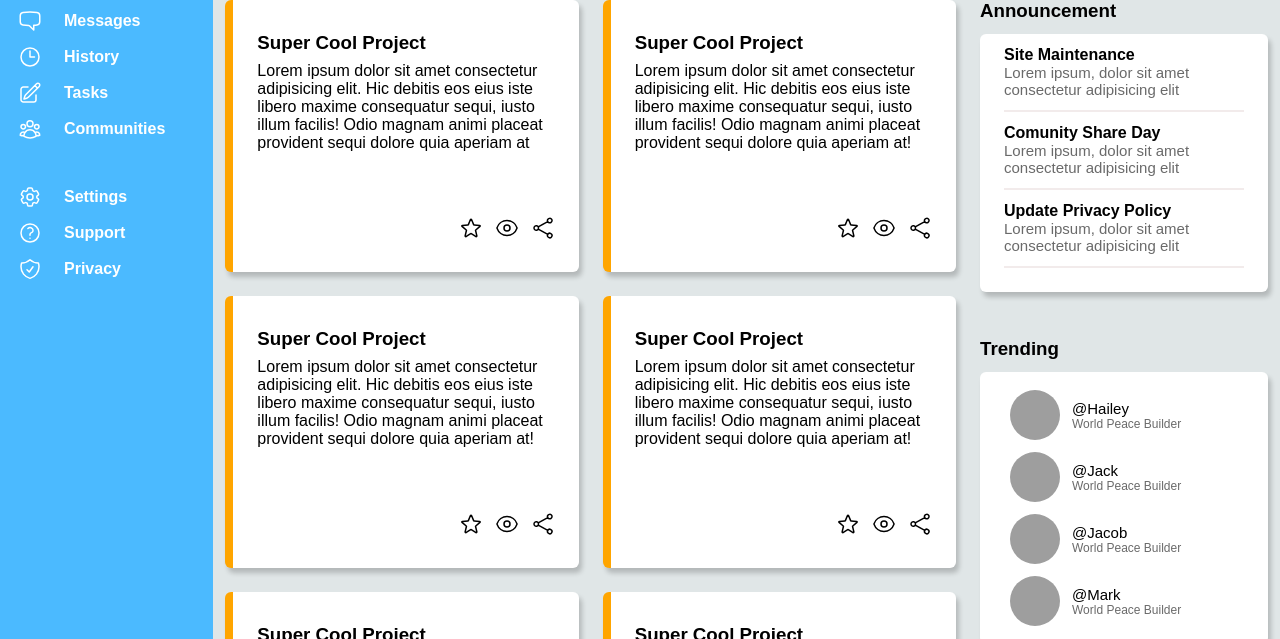
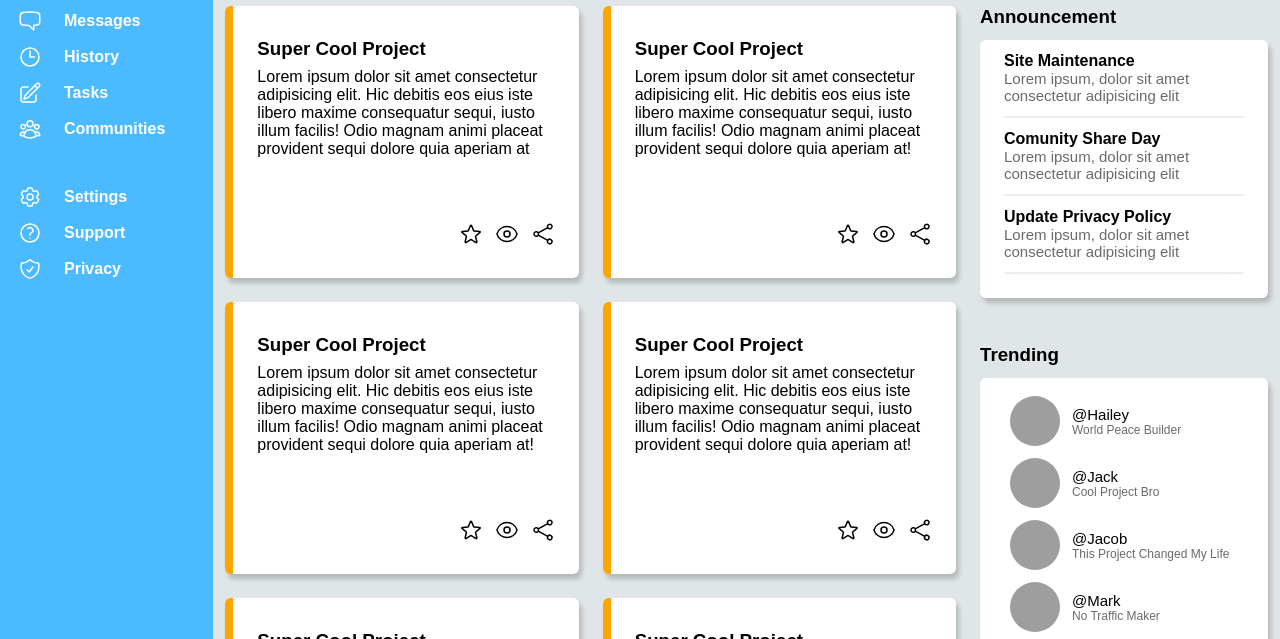
Before and after one commit to Etativel/odin-dashboard, a plain HTML site: page index.html in a window 1280 px wide. Shown: the part 161-800 px from the top of the page. Drawn offline with Linux system fonts and the light colour scheme; grey boxes are pictures that could not be loaded.

```diff
--- a/index.html
+++ b/index.html
@@ -289,19 +289,19 @@
                             <li class = "trending-li">
                                 <img src="img2.jpg" alt="user-pofile" class="smaller-image image-border">                                <div>
                                     <p class = "user-name">@Jack</p>
-                                    <p class = "user-role">World Peace Builder</p>
+                                    <p class = "user-role">Cool Project Bro</p>
                                 </div>
                             </li>
                             <li class = "trending-li">
                                 <img src="img1.jpg" alt="user-pofile" class="smaller-image image-border">                                <div>
                                     <p class = "user-name">@Jacob</p>
-                                    <p class = "user-role">World Peace Builder</p>
+                                    <p class = "user-role">This Project Changed My Life</p>
                                 </div>
                             </li>
                             <li class = "trending-li">
                                 <img src="img3.jpg" alt="user-pofile" class="smaller-image image-border">                                <div>
                                     <p class = "user-name">@Mark</p>
-                                    <p class = "user-role">World Peace Builder</p>
+                                    <p class = "user-role">No Traffic Maker</p>
                                 </div>
                             </li>
                         </ul>
--- a/style.css
+++ b/style.css
@@ -249,7 +249,7 @@
 
 .profile {
     /* background-color: red; */
-    /* padding-bottom: 15px; */
+    padding-bottom: 6px;
     /* padding-top: 15px; */
 }
 
```
Also changed, not shown: 2 other files.
